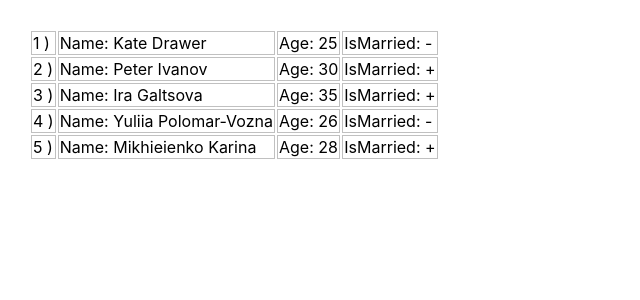
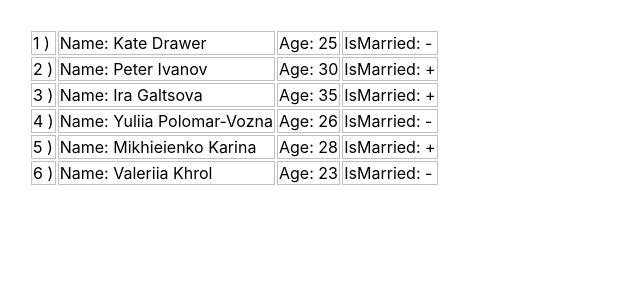
Before and after one commit to denis-denis718/student-Denis-Zaharchenko, a React (Create React App) app: page / in a window 1280 px wide. Shown: the top 300 px of the page, without its empty margins (0-640 px from the left). Built offline with nearby package versions, Linux system fonts and the light colour scheme.

Commit message:
My-commit

```diff
--- a/src/data/data.js
+++ b/src/data/data.js
@@ -28,5 +28,11 @@ export const Students = [
     name: 'Mikhieienko Karina',
     age: 28,
     isMarried: true,
-  }
+  },
+  {
+    id: 5,
+    name: 'Valeriia Khrol',
+    age: 23,
+    isMarried: false,
+  },
 ]
```
